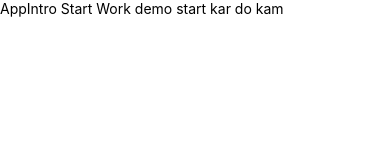
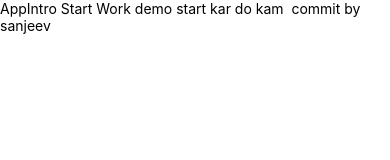
Before and after one commit to hapSa000/Partner, a React Native app: screen / in a window 390 px wide. Shown: the top 160 px of the page. Built offline with nearby package versions, Linux system fonts and the light colour scheme.

Commit message:
Commit  by sanjeev

```diff
--- a/src/screens/appIntroScreen/AppIntro.tsx
+++ b/src/screens/appIntroScreen/AppIntro.tsx
@@ -4,7 +4,7 @@ import React from 'react'
 const AppIntro = () => {
   return (
     <View>
-      <Text>AppIntro Start Work demo start kar do kam </Text>
+      <Text>AppIntro Start Work demo start kar do kam  commit by sanjeev </Text>
     </View>
   )
 }
```
